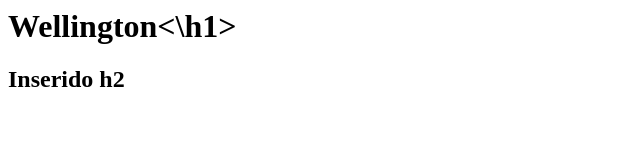
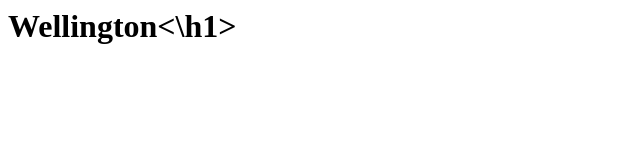
Before and after one commit to welinrorp/git-fundamentos, a plain HTML site: page index.html in a window 1280 px wide. Shown: the whole page, without its empty margins (0-640 px from the left). Drawn offline with Linux system fonts and the light colour scheme.

Commit message:
Revert "adicionando inserido h2"
This reverts commit 587b40d2a7de2707abe75ad12b0eea3d44eefd18.

```diff
--- a/index.html
+++ b/index.html
@@ -1,2 +1 @@
 <h1> Wellington<\h1>
-<h2> Inserido h2</h2>
```
